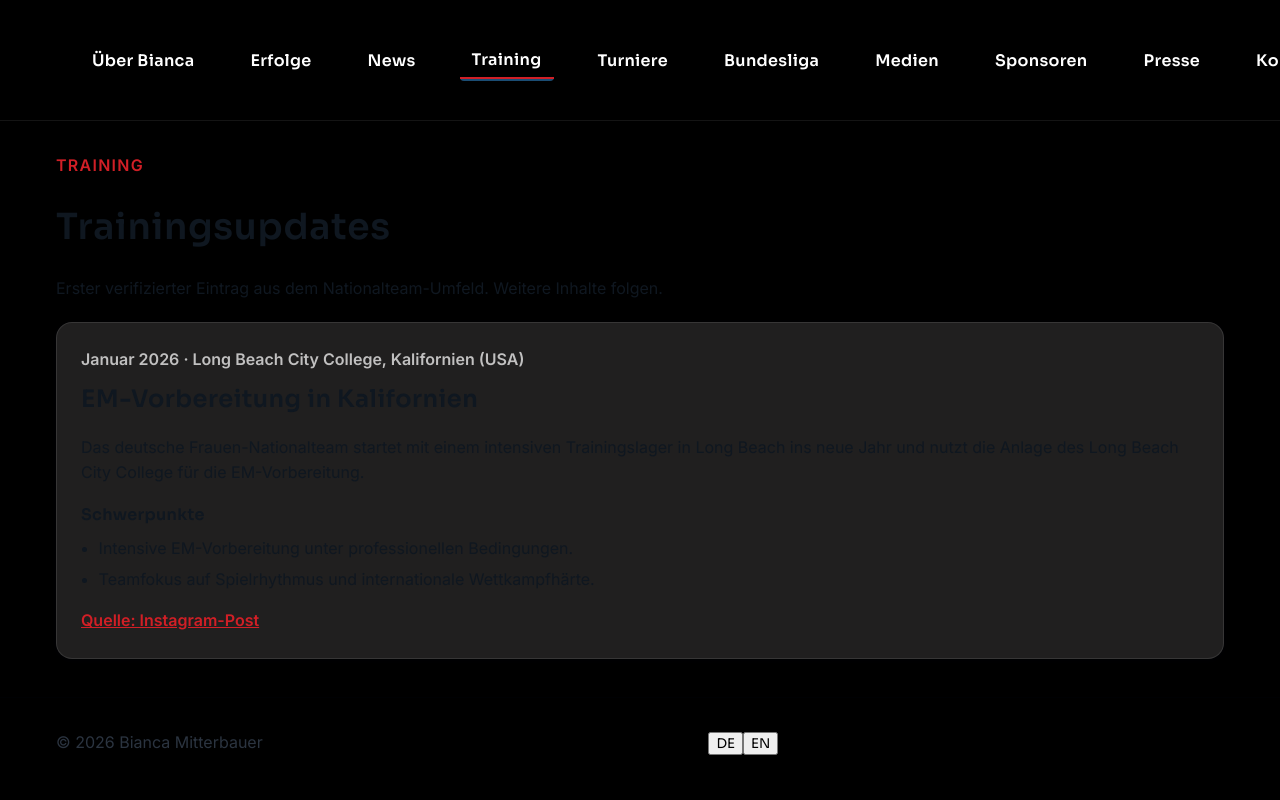
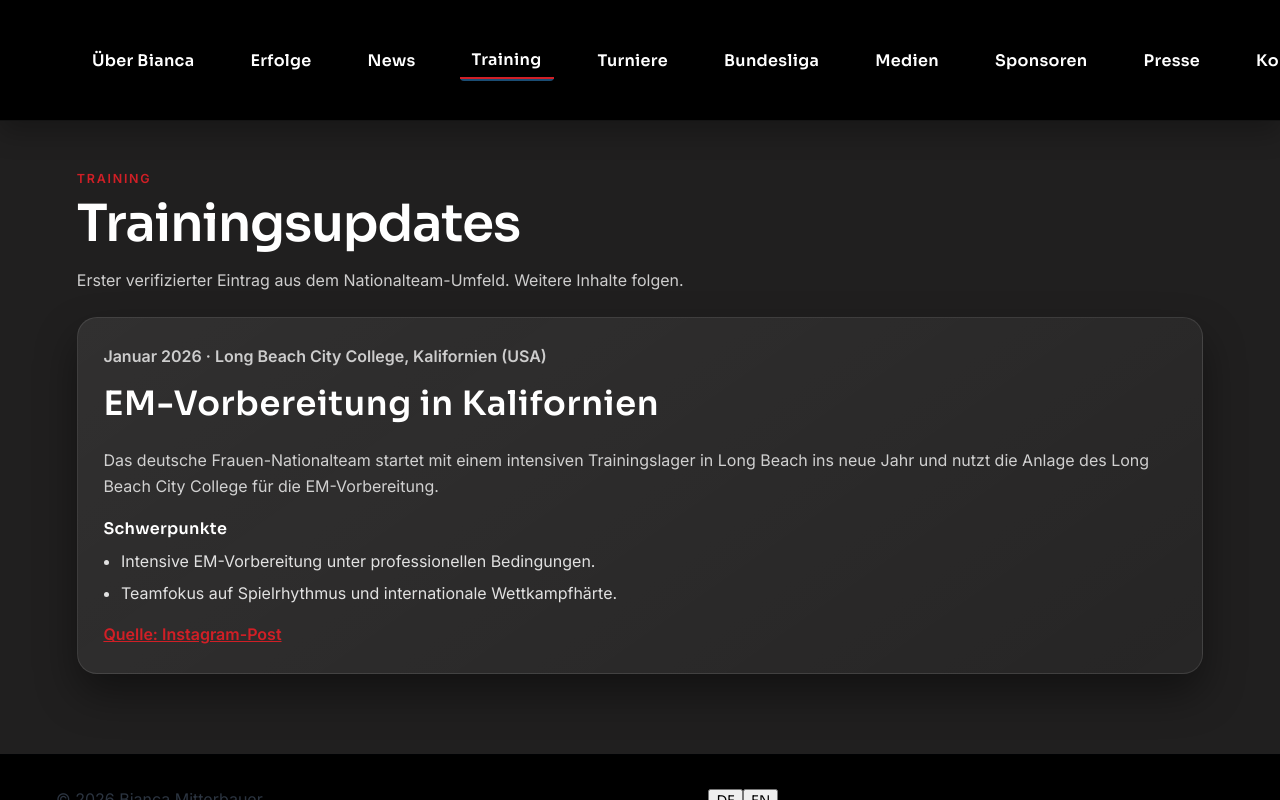
Before and after one commit to biancamitterbauer/bianca-waterpolo, an Angular app: page /training in a window 1280 px wide. Built offline with nearby package versions, Linux system fonts and the light colour scheme.

Commit message:
style(training): align page with dark premium design and improve contrast

```diff
--- a/src/app/features/training/training.component.html
+++ b/src/app/features/training/training.component.html
@@ -1,4 +1,5 @@
-<section class="site-container training-page">
+<section class="training-shell">
+  <div class="site-container training-page">
     <header class="training-header">
       <p class="kicker">Training</p>
       <h1 class="site-title">Trainingsupdates</h1>
@@ -23,4 +24,5 @@
         Quelle: Instagram-Post
       </a>
     </article>
+  </div>
 </section>
--- a/src/app/features/training/training.component.scss
+++ b/src/app/features/training/training.component.scss
@@ -1,40 +1,66 @@
 :host {
   display: block;
+  width: 100%;
+}
+
+.training-shell {
+  background: var(--color-header-bg, #05070c);
+  color: var(--color-text-on-dark, #f5f5f7);
+  padding: clamp(2rem, 4vh, 3rem) 0 clamp(4rem, 8vh, 6rem);
 }
 
 .training-page {
-  padding-top: clamp(1.5rem, 2.5vw, 2.5rem);
-  padding-bottom: clamp(2rem, 3vw, 3rem);
+  width: 100vw;
+  max-width: none;
+  margin-left: calc(50% - 50vw);
+  margin-right: calc(50% - 50vw);
+  padding-inline: clamp(1.5rem, 6vw, 5rem);
 }
 
 .training-header {
-  margin-bottom: 1.25rem;
+  margin-bottom: clamp(1.25rem, 3vh, 2rem);
 }
 
 .kicker {
   margin: 0 0 0.5rem;
   text-transform: uppercase;
-  letter-spacing: 0.08em;
-  font-weight: 700;
+  letter-spacing: 0.14em;
+  font-size: 0.78rem;
+  font-weight: 800;
   color: var(--color-accent-red);
+}
+
+.training-page .site-title {
+  margin: 0;
+  color: var(--color-text-on-dark, #f5f5f7);
+  font-size: clamp(2.2rem, 4vw, 3.3rem);
+  line-height: 1.05;
+  letter-spacing: -0.02em;
+}
+
+.training-page .muted {
+  color: rgba(255, 255, 255, 0.78);
+  line-height: 1.65;
 }
 
 .training-card {
   border: 1px solid var(--border-soft);
-  border-radius: var(--radius-lg);
-  background: var(--color-surface);
-  padding: clamp(1rem, 2vw, 1.5rem);
-  box-shadow: var(--shadow-subtle);
+  border-radius: 1.25rem;
+  background: linear-gradient(145deg, rgba(255, 255, 255, 0.08), rgba(255, 255, 255, 0.03));
+  padding: clamp(1.1rem, 2vw, 1.7rem);
+  box-shadow: 0 20px 42px rgba(0, 0, 0, 0.42);
 }
 
 .training-meta {
   margin: 0 0 0.5rem;
-  font-weight: 600;
-  color: var(--color-muted);
+  font-weight: 700;
+  color: rgba(255, 255, 255, 0.76);
 }
 
 .training-card h2 {
   margin: 0 0 0.75rem;
+  color: #fff;
+  font-size: clamp(1.6rem, 2.8vw, 2.1rem);
 }
 
 .training-points {
@@ -44,11 +70,13 @@
 .training-points h3 {
   margin: 0 0 0.5rem;
   font-size: 1rem;
+  color: #fff;
 }
 
 .training-points ul {
   margin: 0;
   padding-left: 1.1rem;
+  color: rgba(255, 255, 255, 0.86);
 }
 
 .training-points li + li {
@@ -58,6 +86,17 @@
 .source-link {
   display: inline-block;
   margin-top: 1rem;
-  font-weight: 600;
+  font-weight: 700;
   color: var(--color-accent-red);
 }
+
+@media (hover: hover) and (pointer: fine) {
+  .training-card {
+    transition: transform 0.18s ease, border-color 0.18s ease;
+  }
+
+  .training-card:hover {
+    transform: translateY(-2px);
+    border-color: rgba(255, 255, 255, 0.24);
+  }
+}
```
Lines whose indentation alone changed are shown as unchanged.
